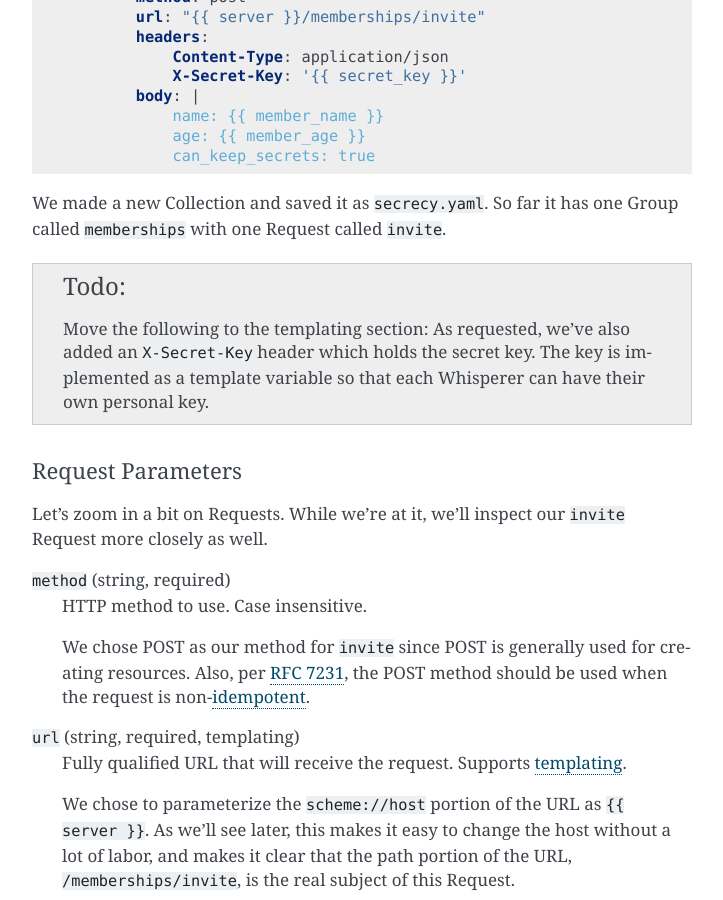
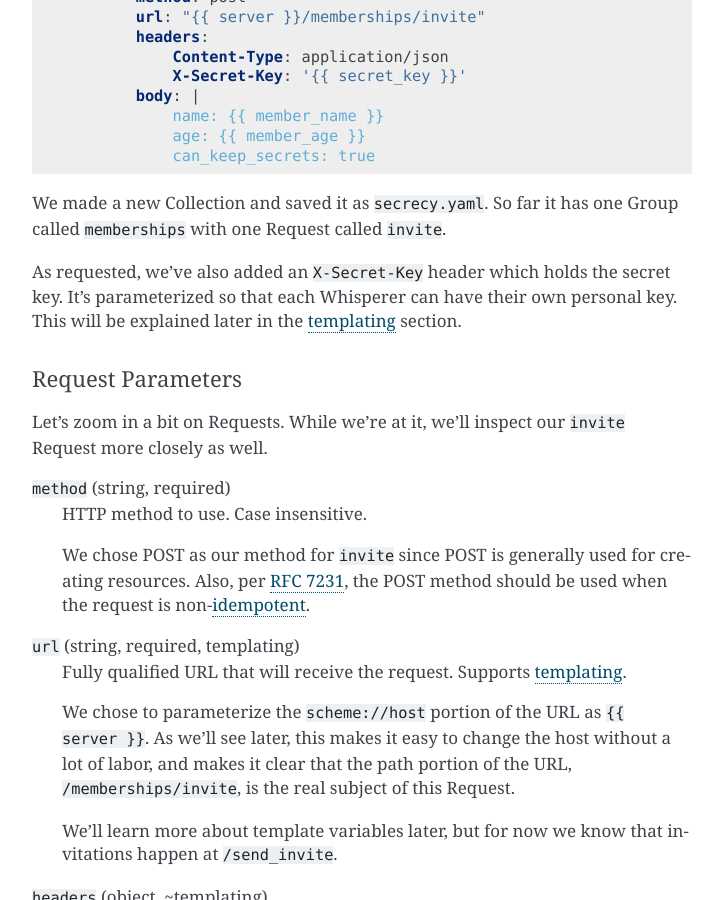
Before and after one commit to augustawind/restcli, a Sphinx documentation site: the page built from docs/tutorial.rst, in a window 1280 px wide and 900 px high, scrolled down 1109 px. Shown: the whole window, without its empty margins (388-1111 px from the left). Built offline with Sphinx 7.4.7, drawn with Linux system fonts in a browser that asks for light colours; pages that are not in the unit, such as notebooks, are missing from menus; some of the changed text lies outside the part shown.

Commit message:
docs: cleanup

```diff
--- a/docs/tutorial.rst
+++ b/docs/tutorial.rst
@@ -66,10 +66,9 @@
 We made a new Collection and saved it as ``secrecy.yaml``. So far it has one
 Group called ``memberships`` with one Request called ``invite``.
 
-.. todo:: Move the following to the templating section:
-    As requested, we've also added an ``X-Secret-Key`` header which holds the secret
-    key. The key is implemented as a template variable so that each Whisperer can
-    have their own personal key.
+As requested, we've also added an ``X-Secret-Key`` header which holds the secret
+key. It's parameterized so that each Whisperer can have their own personal key.
+This will be explained later in the `templating`_ section.
 
 .. _tutorial_request_parameters:
 
@@ -182,7 +181,7 @@
     #    - secret basement room full of kittens
     #    - turtles all the way down
 
-.. TODO: add `new_secrets` below, remove from above.
+.. todo:: add `new_secrets` below, remove from above.
 
 .. note::
     The ``env.yaml`` extension in ``wanda.env.yaml`` is just a convention to
```
